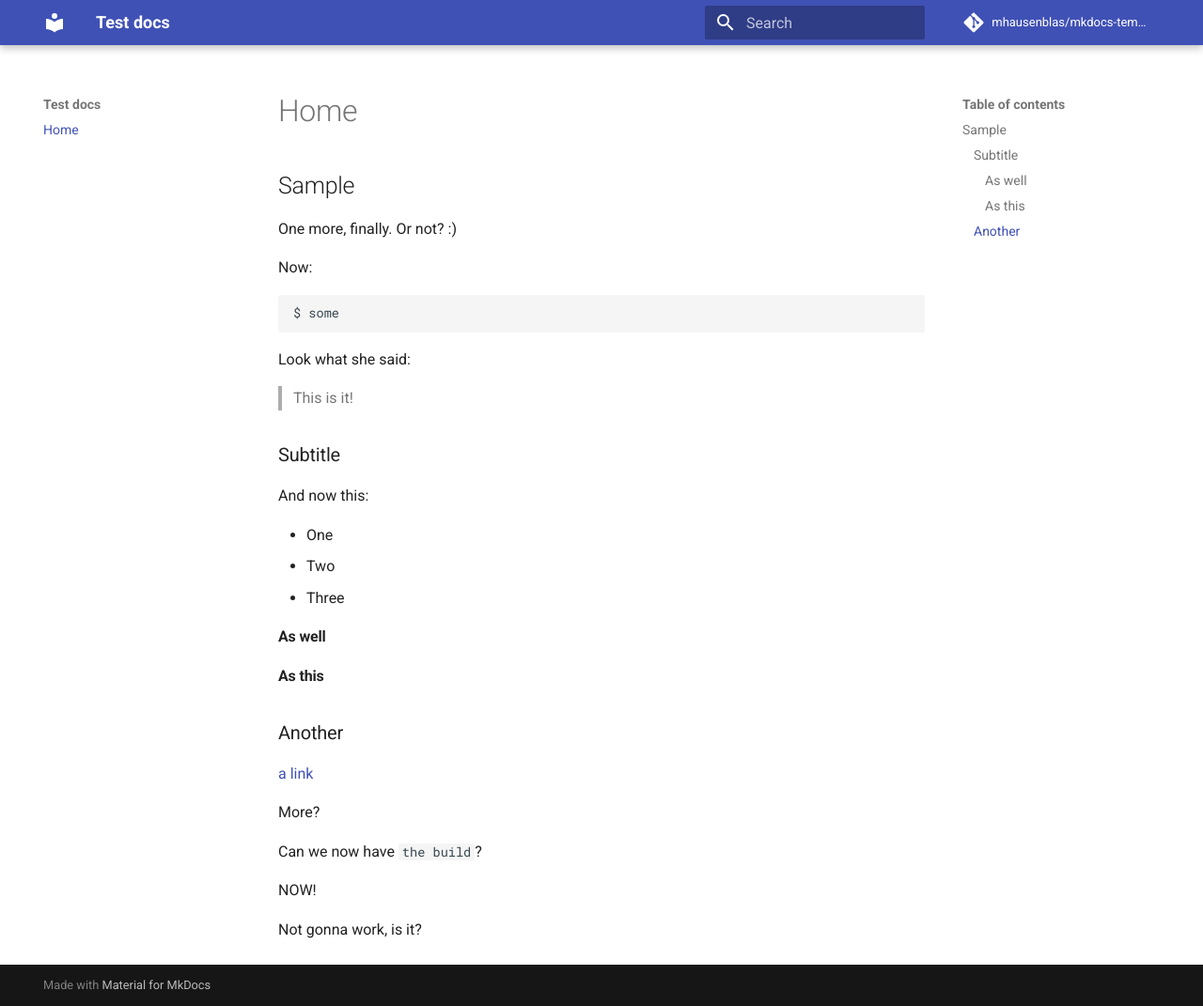
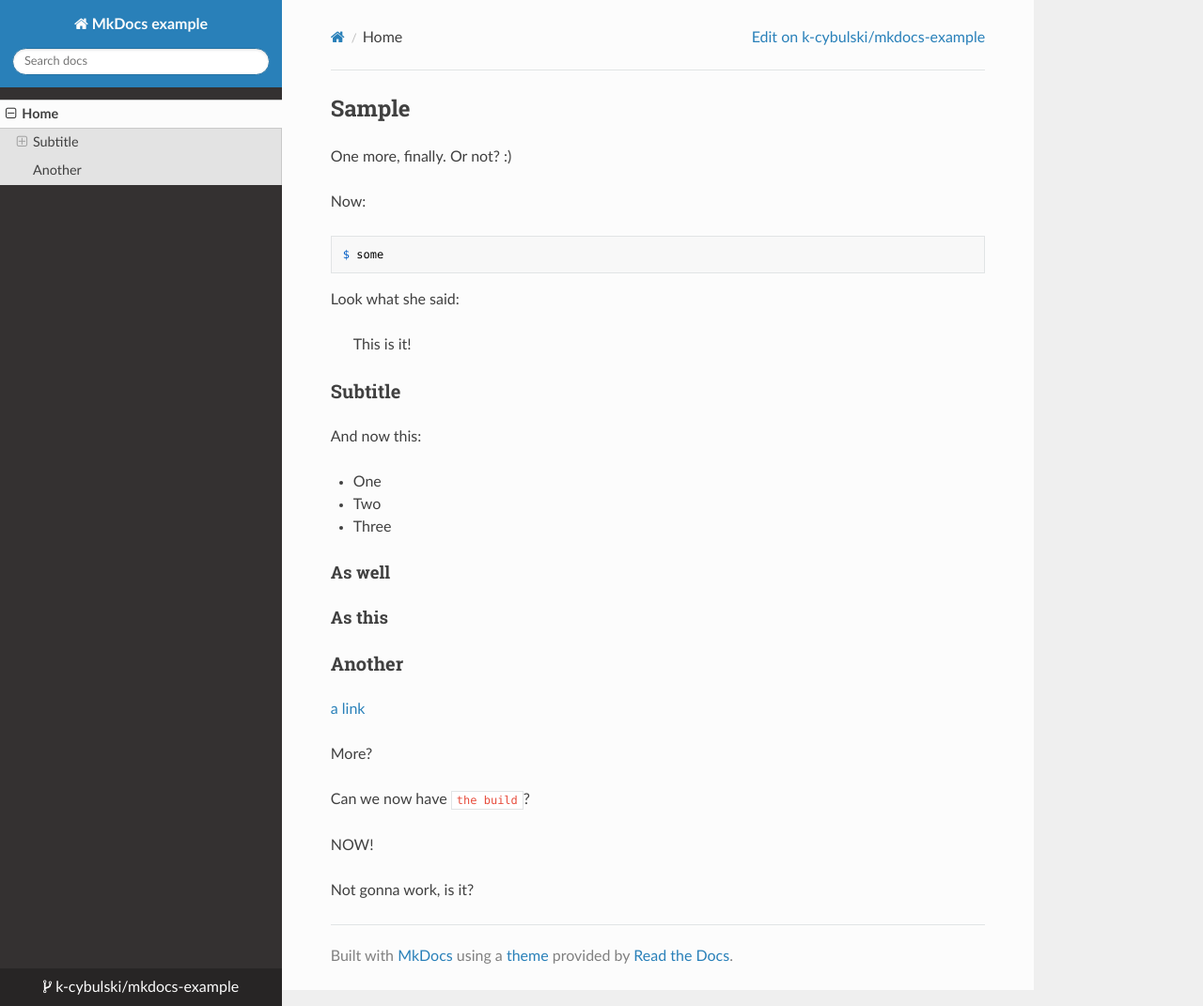
Before and after one commit to k-cybulski/mkdocs-example, an MkDocs documentation site: the page built from docs/index.md, in a window 1280 px wide and 1071 px high. Shown: the whole window at 94% size. Built offline with MkDocs 1.6.1, drawn with Linux system fonts in a browser that asks for light colours; nearby versions of some CDN libraries; comment, search, counter and statistics services are not loaded.

```diff
--- a/mkdocs.yml
+++ b/mkdocs.yml
@@ -1,10 +1,10 @@
-site_name: Test docs
-site_description: 'A docs test'
-site_author: 'Michael Hausenblas'
+site_name: MkDocs example
+site_description: 'A MkDocs example'
+site_author: 'Chris (but actually Michael Hausenblas)'
 docs_dir: docs/
-repo_name: 'mhausenblas/mkdocs-template'
-repo_url: 'https://github.com/mhausenblas/mkdocs-template'
+repo_name: 'k-cybulski/mkdocs-example'
+repo_url: 'https://github.com/k-cybulski/mkdocs-example'
 nav:
     - Home: index.md
 theme:
-  name: 'material'
+  name: 'readthedocs'
```
Also changed, not shown: README.md (+5 -2 lines).
